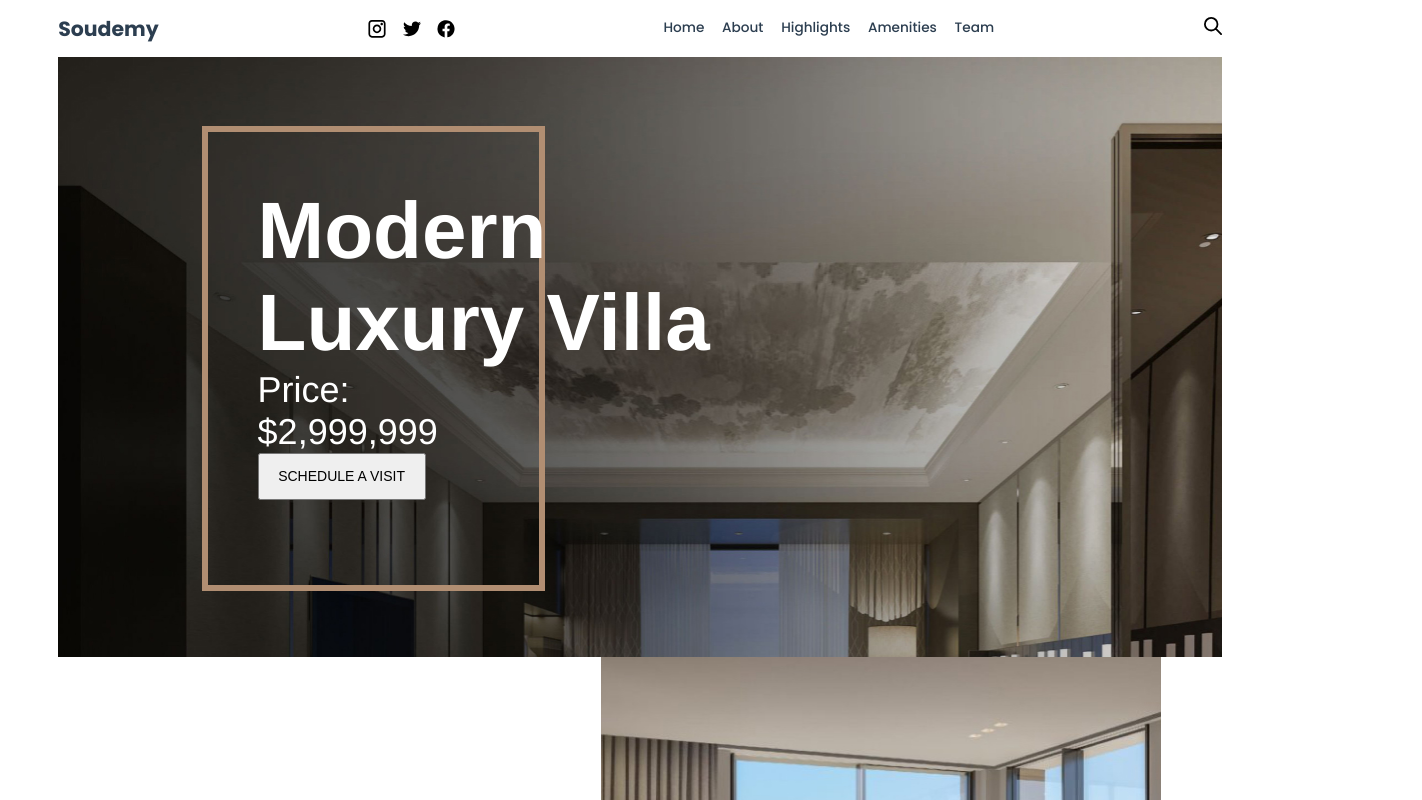
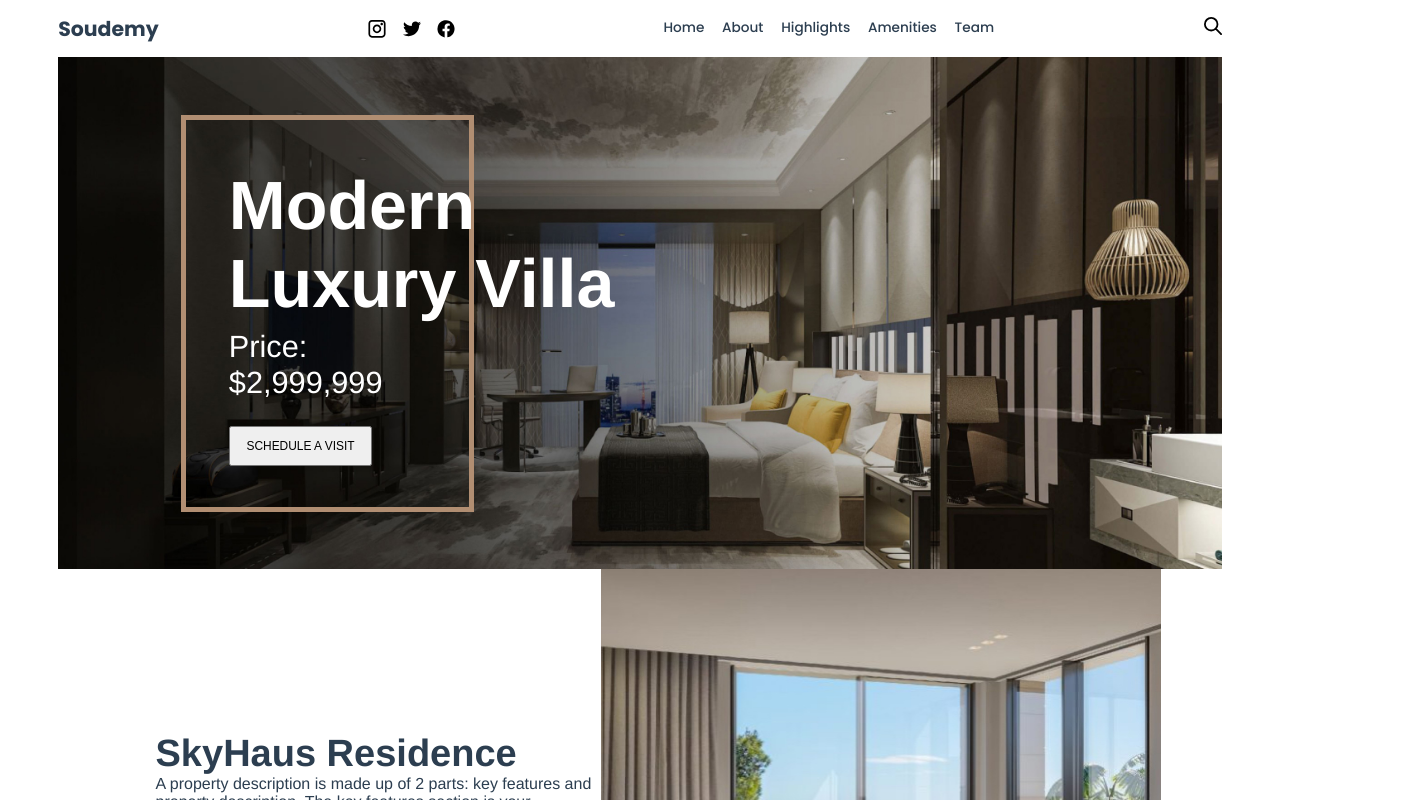
Before and after one commit to TheSirsh/villa-vue, a Vue app: page / in a window 1280 px wide. Shown: the top 800 px of the page, 1422 px wide, since content can reach past the window. Built offline with nearby package versions, Linux system fonts and the light colour scheme.

Commit message:
upd: update banner styles

```diff
--- a/src/components/banner/banner.vue
+++ b/src/components/banner/banner.vue
@@ -19,9 +19,11 @@
 <style scoped>
   section {
     position: relative;
-    width: 91%;
-    height: 600px;
+    width: calc(100vw / 1.1);
+    height: calc(100vw / 2.5);
     background-image: url("@/assets/jpg/banner-bg.jpg");
+    background-size: cover;
+    background-position: center;
     margin: 0px auto;
   }
 </style>
--- a/src/components/banner/box.vue
+++ b/src/components/banner/box.vue
@@ -13,10 +13,10 @@
 <style scoped>
   div {
     position: absolute;
-    border: 6px solid #b18e72;
-    width: 331px;
-    height: 453px;
-    left: 144px;
-    top: 69px;
+    border: calc(100vw / 250) solid #b18e72;
+    width: calc(100vw / 4.53);
+    height: calc(100vw / 3.31);
+    left: calc(100vw / 10.42);
+    top: calc(100vw / 21.74)
   }
 </style>
--- a/src/components/banner/content.vue
+++ b/src/components/banner/content.vue
@@ -17,31 +17,34 @@
     position: relative;
     display: flex;
     flex-direction: column;
-    left: 200px;
-    top: 128px;
+    left: calc(100vw / 7.5);
+    top: calc(100vw / 11.72);
   }
 
   h1 {
-    width: 464px;
-    font-weight: bold;
-    font-size: 80px;
+    width: calc(100vw / 3.23);
+    font-size: calc(100vw / 18.75);
+    font-weight: 600;
     text-align: left;
     color: #ffffff;
     margin: 0px;
   }
 
   p {
-    width: 175px;
-    font-size: 36px;
+    width: calc(100vw / 8.57);
+    font-size: calc(100vw / 41.67);
+    font-weight: 500;
     text-align: left;
     color: #ffffff;
-    margin: 0px;
+    margin: calc(100vw / 166.67) 0px;
   }
 
   button {
-    width: 168px;
-    height: 47px;
-    font-size: 14px;
+    width: calc(100vw / 8.93);
+    height: calc(100vw / 31.91);
+    font-size: calc(100vw / 107.14);
+    font-weight: 400;
+    margin-top: calc(100vw / 75);
   }
 
 </style>
```
